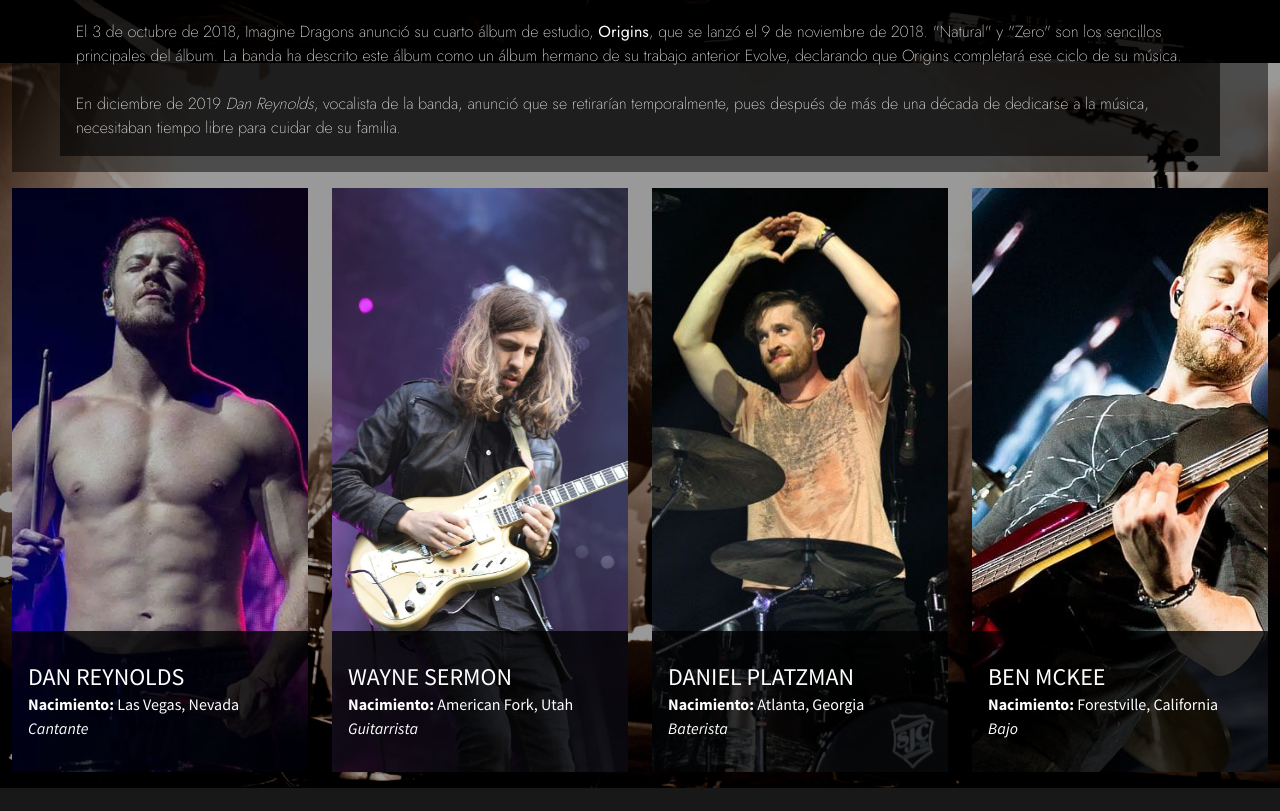
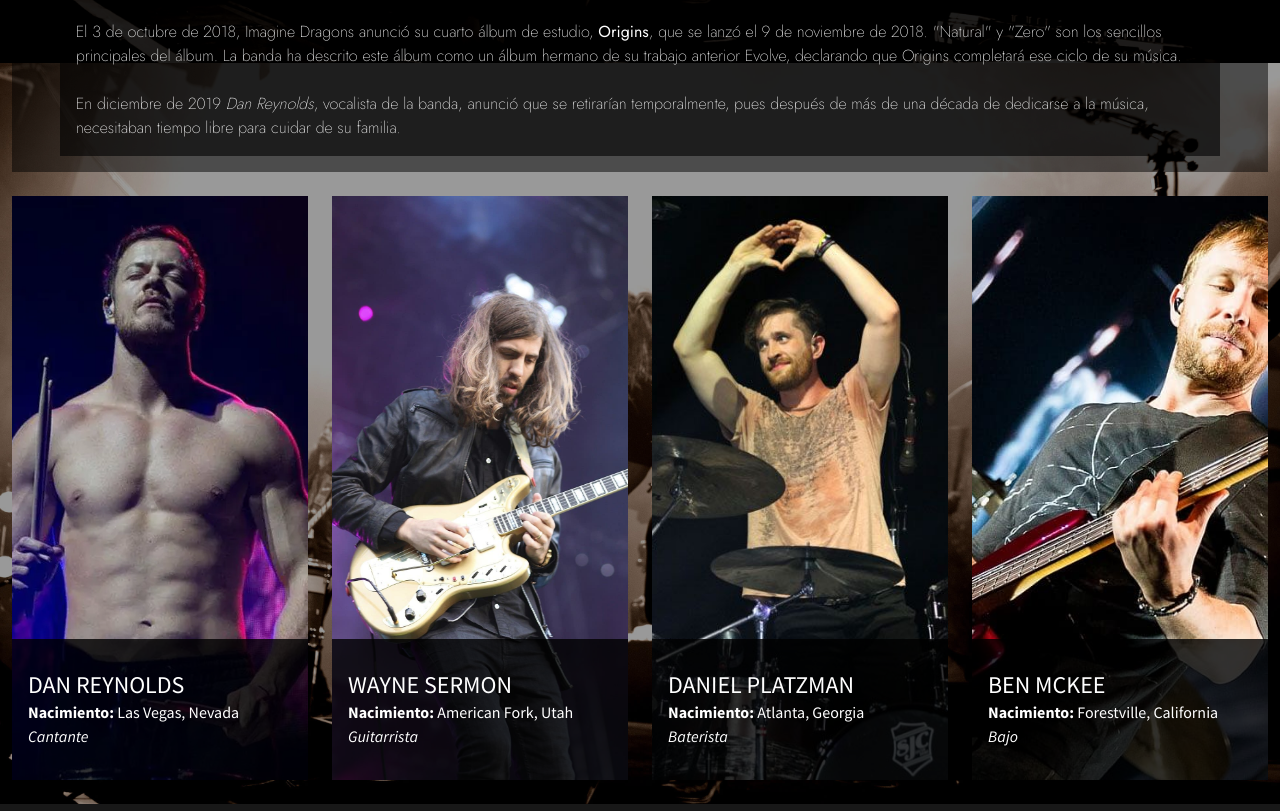
Before and after one commit to mauriciodiaz44/ProyectoFinal-MauricioDiaz-HTMLCSS, a plain HTML site: page pages/nosotros.html in a window 1280 px wide. Shown: the part 1609-2420 px from the top of the page. Drawn offline with nearby package versions, Linux system fonts and the light colour scheme.

Commit message:
algunos cambios en los html

```diff
--- a/css/style.css
+++ b/css/style.css
@@ -160,6 +160,7 @@ body{font-family: 'Source Sans Pro', sans-serif;}
     overflow: hidden;
     position: relative;
     width: 100%;
+    border: 16px solid #181818;
 }
 
 .card-content {
--- a/pages/nosotros.html
+++ b/pages/nosotros.html
@@ -93,9 +93,9 @@
           </p>
         </div>
         <!--Perfiles-->
-        <div class="row justify-content-center">
+        <div class="row justify-content-center g-4 py-4">
           <!--Perfil Dan Reynolds-->
-          <div class="col-lg-3 col-md-6 py-3">
+          <div class="col-lg-3 col-md-6">
             <div class="profile">
               <img src="../assets/images/dan_reynolds.jpg" alt="dan reynolds">
               <div class="profile_content">
@@ -107,7 +107,7 @@
             </div>
           </div>
           <!--Perfil Wayne Sermon-->
-          <div class="col-lg-3 col-md-6 py-3">
+          <div class="col-lg-3 col-md-6">
             <div class="profile">
               <img src="../assets/images/wayne_sermon.jpg" alt="wayne sermon">
               <div class="profile_content">
@@ -119,7 +119,7 @@
             </div>
           </div>
           <!--Perfil Daniel Platzman-->
-          <div class="col-lg-3 col-md-6 py-3">
+          <div class="col-lg-3 col-md-6">
             <div class="profile">
               <img src="../assets/images/daniel_platzman.jpg" alt="daniel platzman">
               <div class="profile_content">
@@ -131,7 +131,7 @@
             </div>
           </div>
           <!--Perfil Ben Mckee-->
-          <div class="col-lg-3 col-md-6 py-3">
+          <div class="col-lg-3 col-md-6">
             <div class="profile">
               <img src="../assets/images/ben_mckee.jpg" alt="ben mckee">
               <div class="profile_content">
```
Also changed, not shown: index.html (+3 -3 lines).
